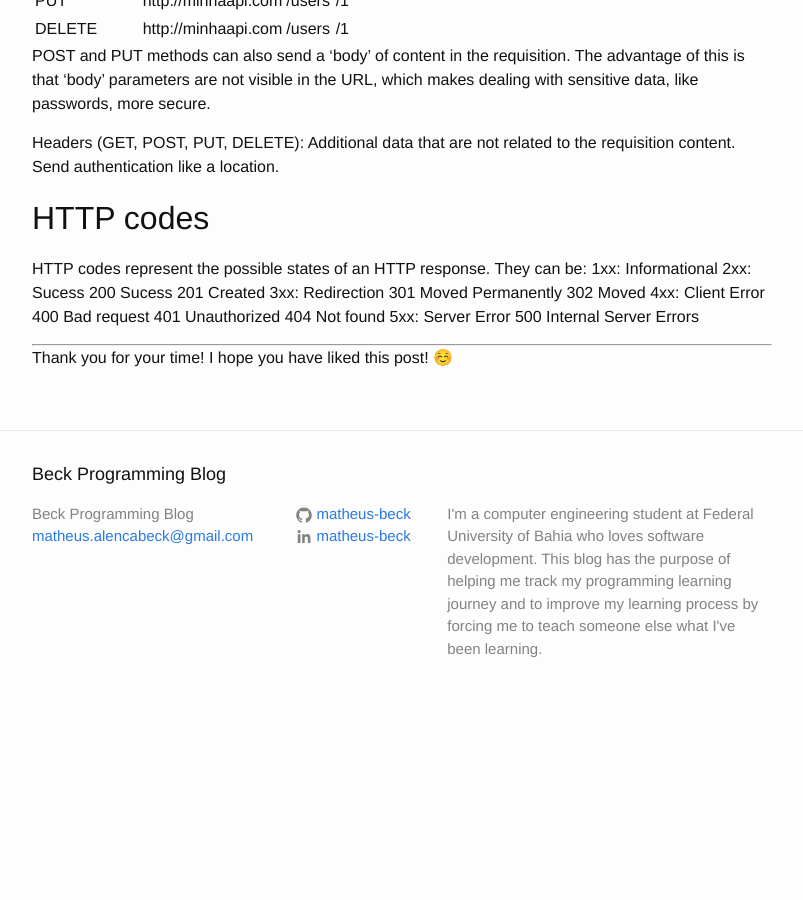
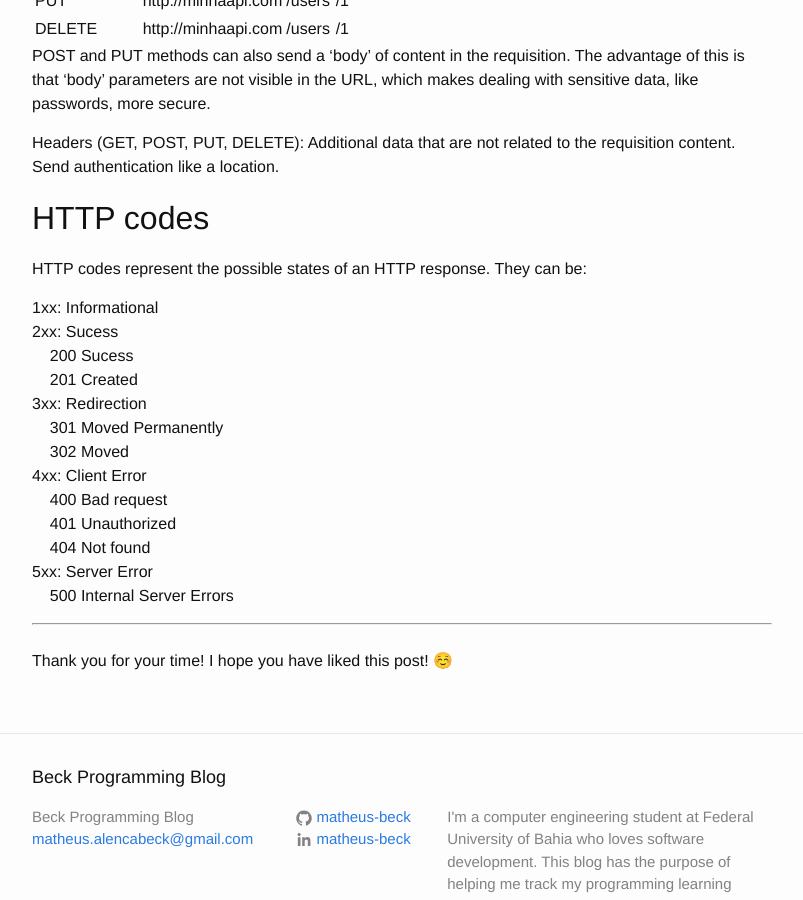
Before and after one commit to matheus-beck/blog, a Jekyll site: the page built from _posts/2019-08-25-concepts-of-rest-api.md, in a window 1280 px wide and 900 px high, scrolled down 1621 px. Shown: the whole window, without its empty margins (238-1041 px from the left). Built offline with Jekyll 4.4.1, drawn with Linux system fonts in a browser that asks for light colours; emoji names are drawn with the system emoji font; before the commit the page ends 2341 px from its top, so only the background shows below that.

```diff
--- a/_posts/2019-08-25-concepts-of-rest-api.md
+++ b/_posts/2019-08-25-concepts-of-rest-api.md
@@ -42,20 +42,21 @@ Headers (GET, POST, PUT, DELETE): Additional data that are not related to the re
 ## HTTP codes
 
 HTTP codes represent the possible states of an HTTP response. They can be:
+
 1xx: Informational
 2xx: Sucess
-200 Sucess
-201 Created
+&nbsp;&nbsp;&nbsp;&nbsp;200 Sucess
+&nbsp;&nbsp;&nbsp;&nbsp;201 Created
 3xx: Redirection
-301 Moved Permanently
-302 Moved
+&nbsp;&nbsp;&nbsp;&nbsp;301 Moved Permanently
+&nbsp;&nbsp;&nbsp;&nbsp;302 Moved
 4xx: Client Error
-400 Bad request
-401 Unauthorized
-404 Not found
+&nbsp;&nbsp;&nbsp;&nbsp;400 Bad request
+&nbsp;&nbsp;&nbsp;&nbsp;401 Unauthorized
+&nbsp;&nbsp;&nbsp;&nbsp;404 Not found
 5xx: Server Error
-500 Internal Server Errors
+&nbsp;&nbsp;&nbsp;&nbsp;500 Internal Server Errors
 
 ---
 
-Thank you for your time! I hope you have liked this post! :relaxed:
+<br>Thank you for your time! I hope you have liked this post! :relaxed:
```
